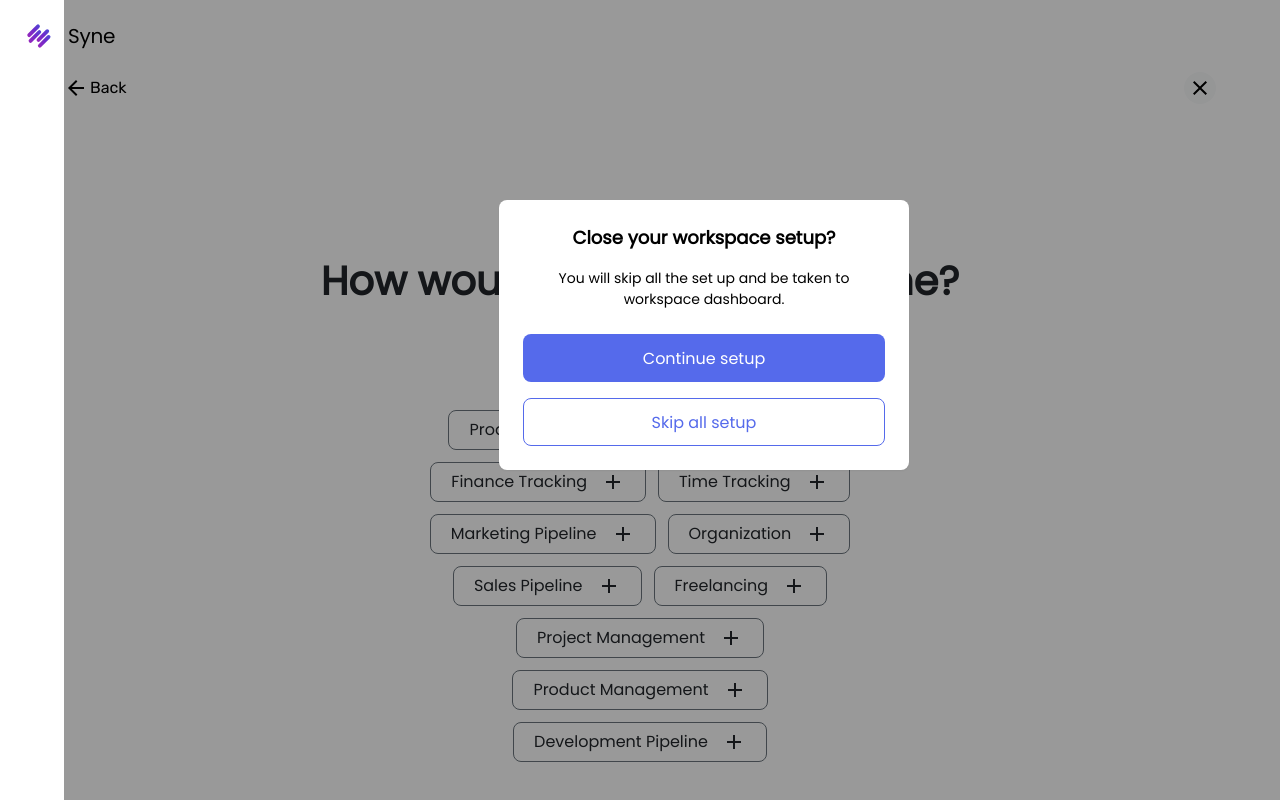
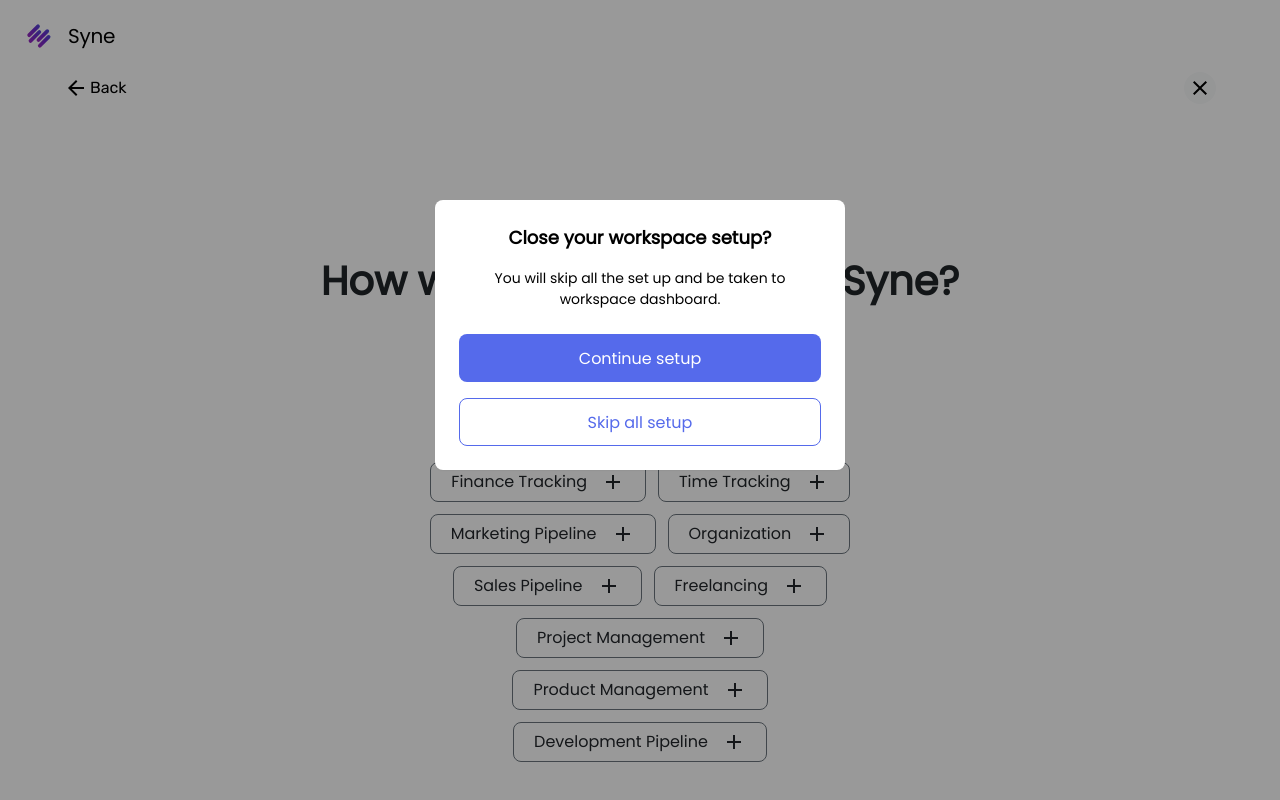
Before and after one commit to jeannyinthelamp/sycamore.ai, a React (Create React App) app: page /onboarding_2 in a window 1280 px wide. Both pictures are taken after a click on the button 1200 px from the left and 88 px from the top of the page. Shown: the top 800 px of the page. Built offline with nearby package versions, Linux system fonts and the light colour scheme; a web font is replaced by a local one.

Commit message:
Centering "Close setup" modal

```diff
--- a/src/Components/Onboarding/Onboarding_nav/Onboarding_nav.js
+++ b/src/Components/Onboarding/Onboarding_nav/Onboarding_nav.js
@@ -113,9 +113,9 @@ export default function Onboarding_Nav(props) {
 
       </div>
     </button>
+      {showAlert && (<div className='fixed inset-0 flex items-center justify-center'>
         <Onboarding_Action_Modal
         isVisible={showAlert ? "visible" : "hidden"}
-      modalPosition=''
         title="Close your workspace setup?"
         message="You will skip all the set up and be taken to workspace dashboard."
         topBtnText="Continue setup"
@@ -126,5 +126,7 @@ export default function Onboarding_Nav(props) {
       </div>
       )}
     </div>
+    )}
+    </div>
   );
 }
```
Lines whose indentation alone changed are shown as unchanged.
